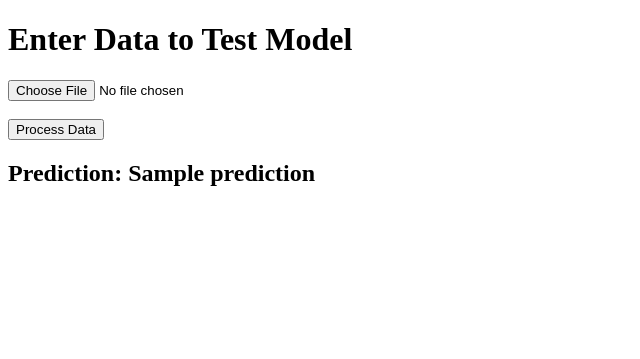
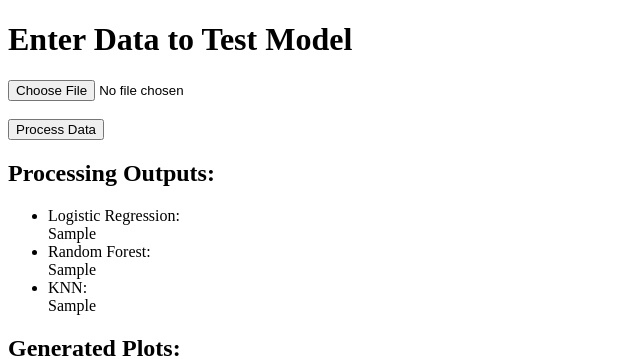
Before and after one commit to vozellad/AI_Project, a Flask app: template templates/index.html in a window 1280 px wide. Shown: the top 359 px of the page, without its empty margins (0-640 px from the left). Run offline with Flask 3, Linux system fonts and the light colour scheme; the template is opened without the code that fills it: most values are stand-ins (such as "Sample title", 1, 10 or a date in 2020).

Commit message:
add data visualization

```diff
--- a/templates/index.html
+++ b/templates/index.html
@@ -12,8 +12,28 @@
     <input type="submit" value="Process Data" id="data-submit">
   </form>
 
+  {% if outputs %}
+  <h2>Processing Outputs:</h2>
+  <ul>
+    <li>Logistic Regression:<br>{{ outputs.lr_output }}</li>
+    <li>Random Forest:<br>{{ outputs.rf_output }}</li>
+    <li>KNN:<br>{{ outputs.knn_output }}</li>
+  </ul>
+  {% endif %}
+
+  {% if plots %}
+  <h2>Generated Plots:</h2>
+  <div>
+    {% for plot in plots %}
+    <img src="{{ url_for('static', filename='plots/' + plot) }}"
+         alt="Plot" style="max-width: 100%; height: auto; margin-bottom: 20px;">
+    {% endfor %}
+  </div>
+  {% endif %}
+
   {% if prediction %}
-  <h2>Prediction: {{ prediction|safe }}</h2>
+  <h2>Uploaded Data:</h2>
+  <div>{{ prediction|safe }}</div>
   {% endif %}
 </body>
 </html>
```
